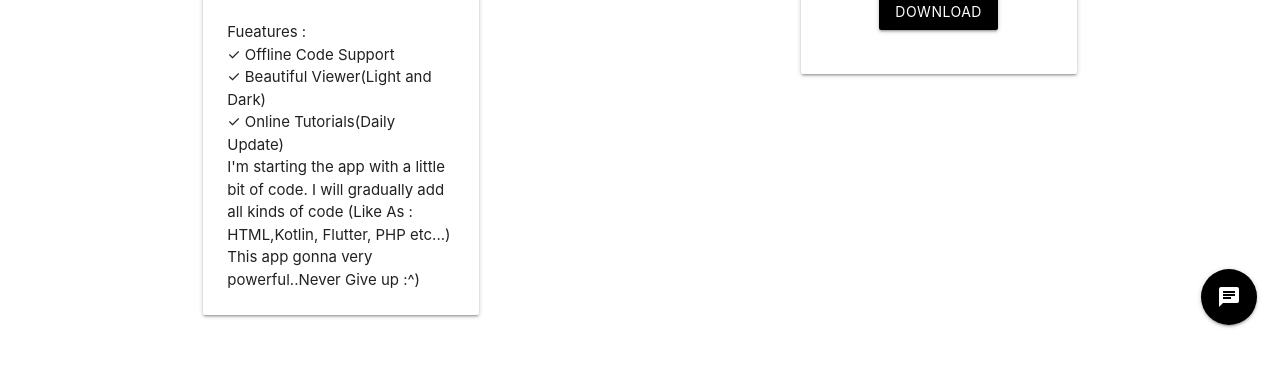
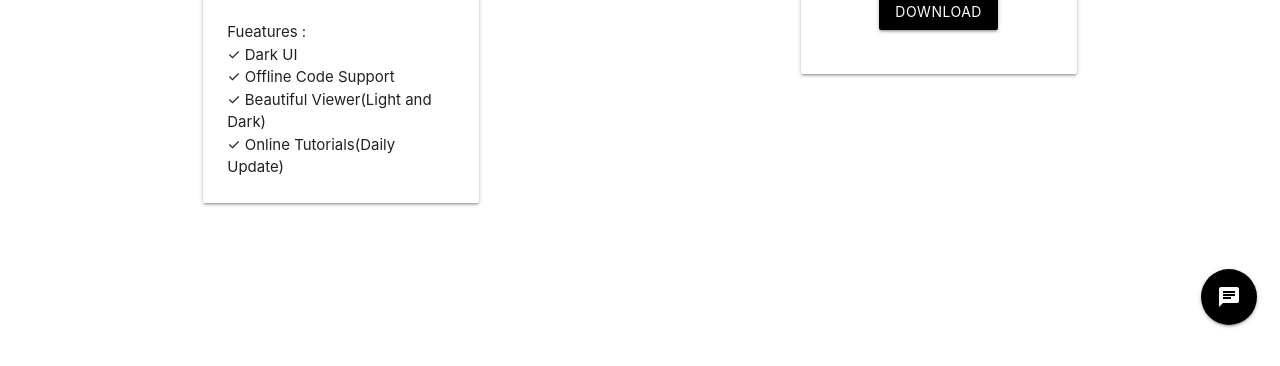
Before and after one commit to Manage-Xdroid-Inc/mobile, a plain HTML site: page main/index.html in a window 1280 px wide. Shown: the part 452-818 px from the top of the page. Drawn offline with nearby package versions, Linux system fonts and the light colour scheme.

Commit message:
Update index.html

```diff
--- a/main/index.html
+++ b/main/index.html
@@ -70,7 +70,7 @@
           <span class="card-title">Codify</span>
         </div>
         <div class="card-content">
-          <p>Fueatures :<br>✓ Offline Code Support<br>✓ Beautiful Viewer(Light and Dark)<br>✓ Online Tutorials(Daily Update)<br>I'm starting the app with a little bit of code. I will gradually add all kinds of code (Like As : HTML,Kotlin, Flutter, PHP etc...)<br>This app gonna very powerful..Never Give up :^)</p>
+          <p>Fueatures :<br>✓ Dark UI <br>✓ Offline Code Support<br>✓ Beautiful Viewer(Light and Dark)<br>✓ Online Tutorials(Daily Update)</p>
         </div>
       </div>
     </div>
```
